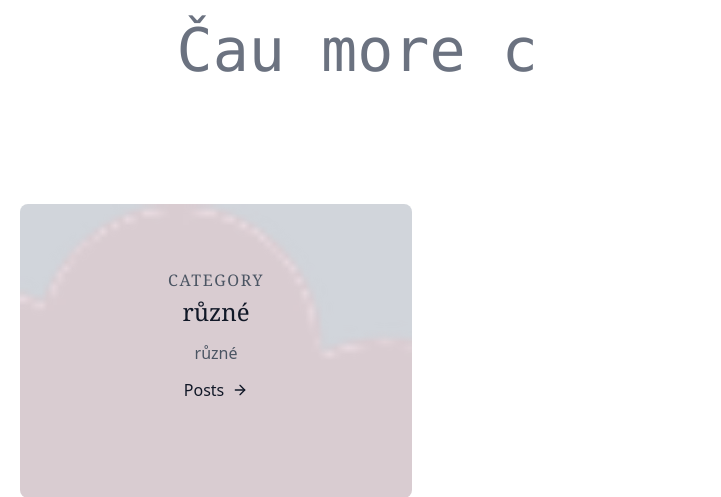
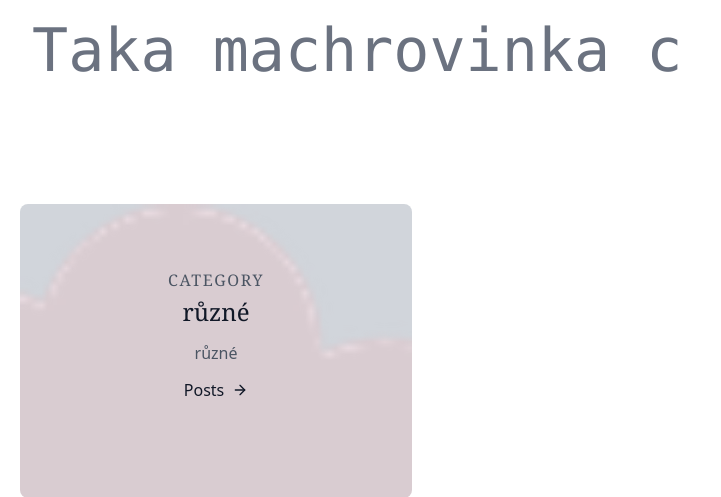
Before and after one commit to smeglofus/blog, a Django app: page / in a window 1280 px wide. Shown: the part 92-589 px from the top of the page, without its empty margins (0-721 px from the left). Run offline with Django 4.2, Linux system fonts and the light colour scheme; data comes from the database, SQL or seed files in the repository; some libraries are stand-ins or nearby versions.

Commit message:
upgrade of visual

```diff
--- a/templates/homepage.html
+++ b/templates/homepage.html
@@ -32,10 +32,10 @@
           MY BLOG
         </h2> -->
         <h1 class="mb-2 font-mono text-4xl text-gray-500 md:text-6xl">
-          Čau more <br class="block md:hidden" />
+          Taka machrovinka <br class="block md:hidden" />
           <span class="relative">
             <span class="h-20 pt-2 overflow-x-hidden whitespace-nowrap text-brand-accent">
-              co tu hledáš ? <span class="text-3xl md:text-5xl">👋</span>
+              co se tu ukaze <span class="text-3xl md:text-5xl">👋</span>
             </span>
             <span
               class="cursor absolute -bottom-0 left-0 -top-1 inline-block bg-white w-full animate-type will-change"
```
